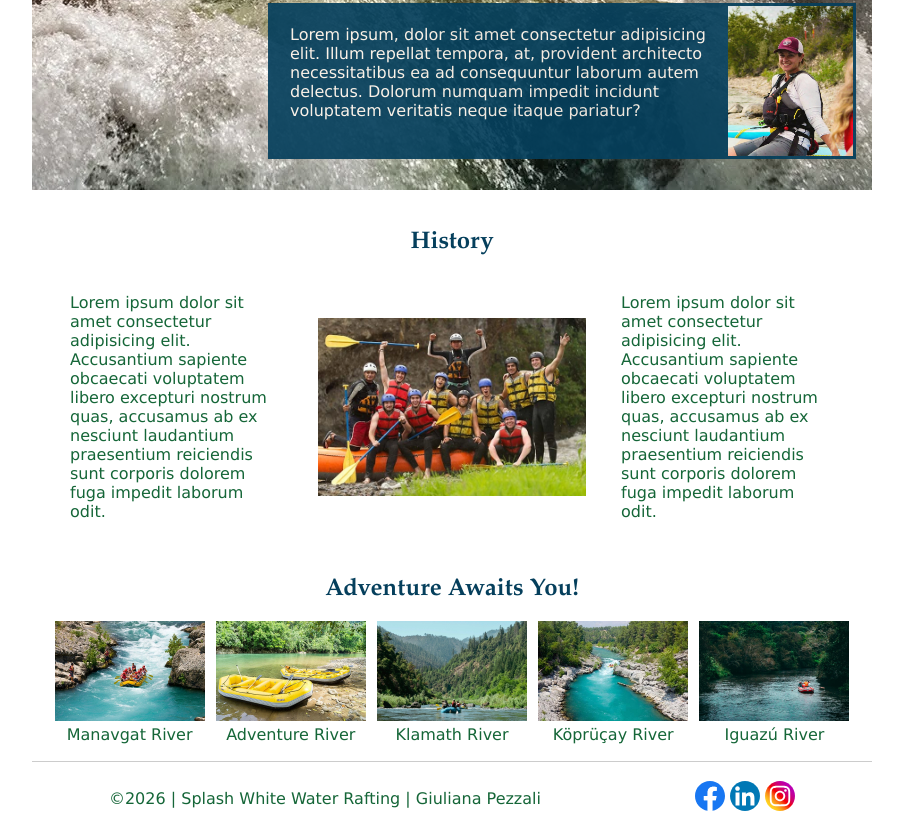
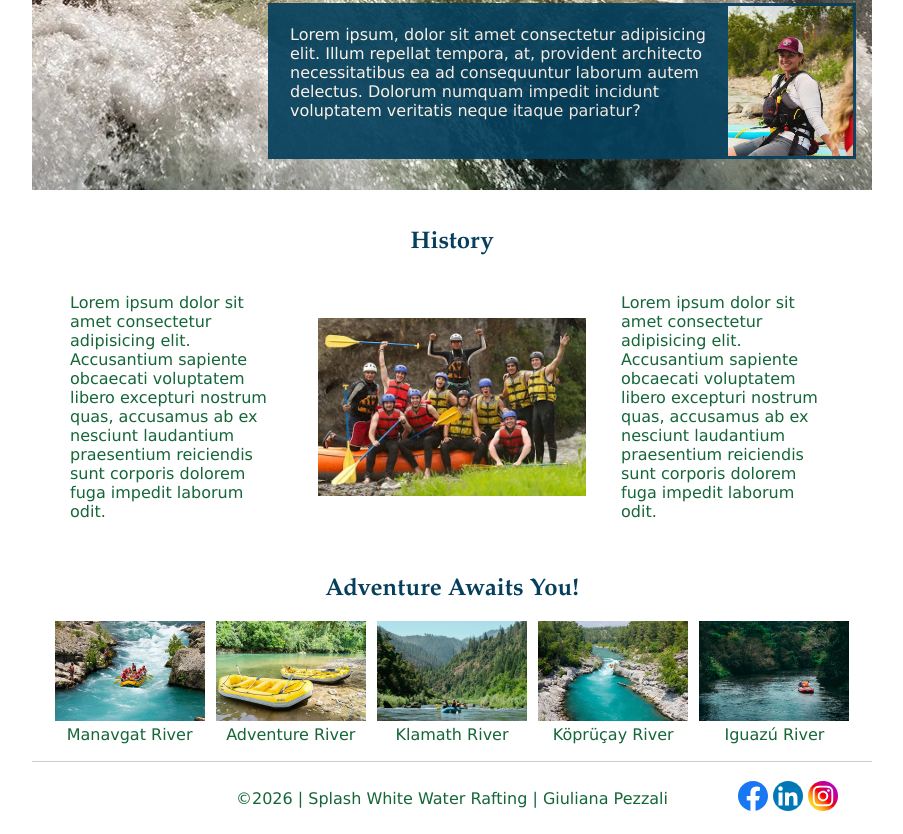
Before and after one commit to pezzaligiuliana/wdd130, a plain HTML site: page wwr/about.html in a window 1280 px wide. Shown: the part 524-1358 px from the top of the page, without its empty margins (188-1091 px from the left). Drawn offline with Linux system fonts and the light colour scheme.

Commit message:
footer updated version using grid instead of flex

```diff
--- a/wwr/styles/rafting.css
+++ b/wwr/styles/rafting.css
@@ -114,7 +114,10 @@ h1 {
     width: 125px;
 }
 
-section {
+/*section*/
+
+section,
+footer {
     display: grid;
     grid-template-columns: repeat(5, 1fr);
     align-items: center;
@@ -153,10 +156,15 @@ section p {
 /*footer */
 
 footer {
-    display: flex;
-    justify-content: space-around;
-    align-items: center;
     border-top: 1px solid rgba(0 0 0 / .2);
+}
+
+footer p {
+    grid-column: 2/5;
+}
+
+.socialmedia {
+    grid-column: 5;
 }
 
 .socialmedia a {
```
